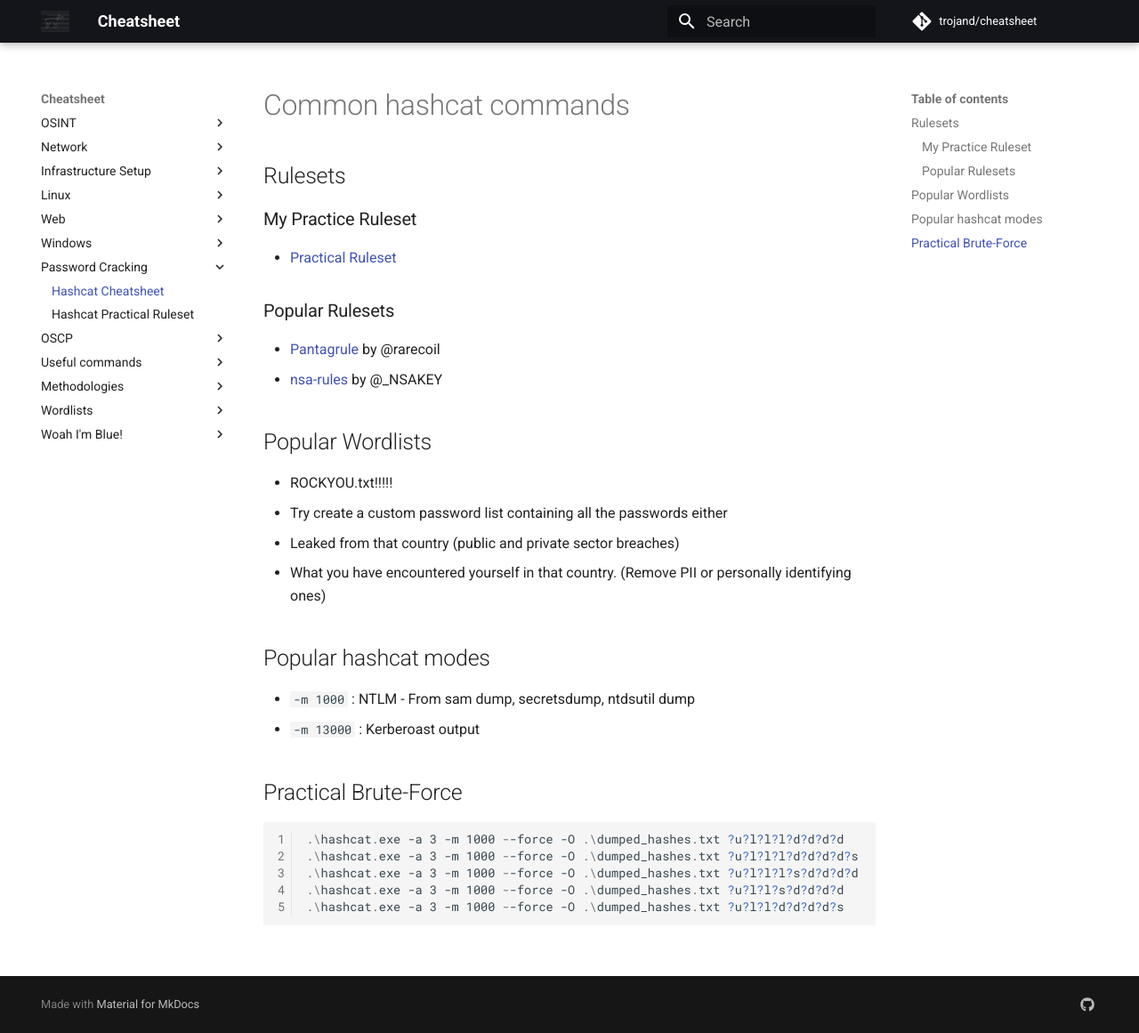
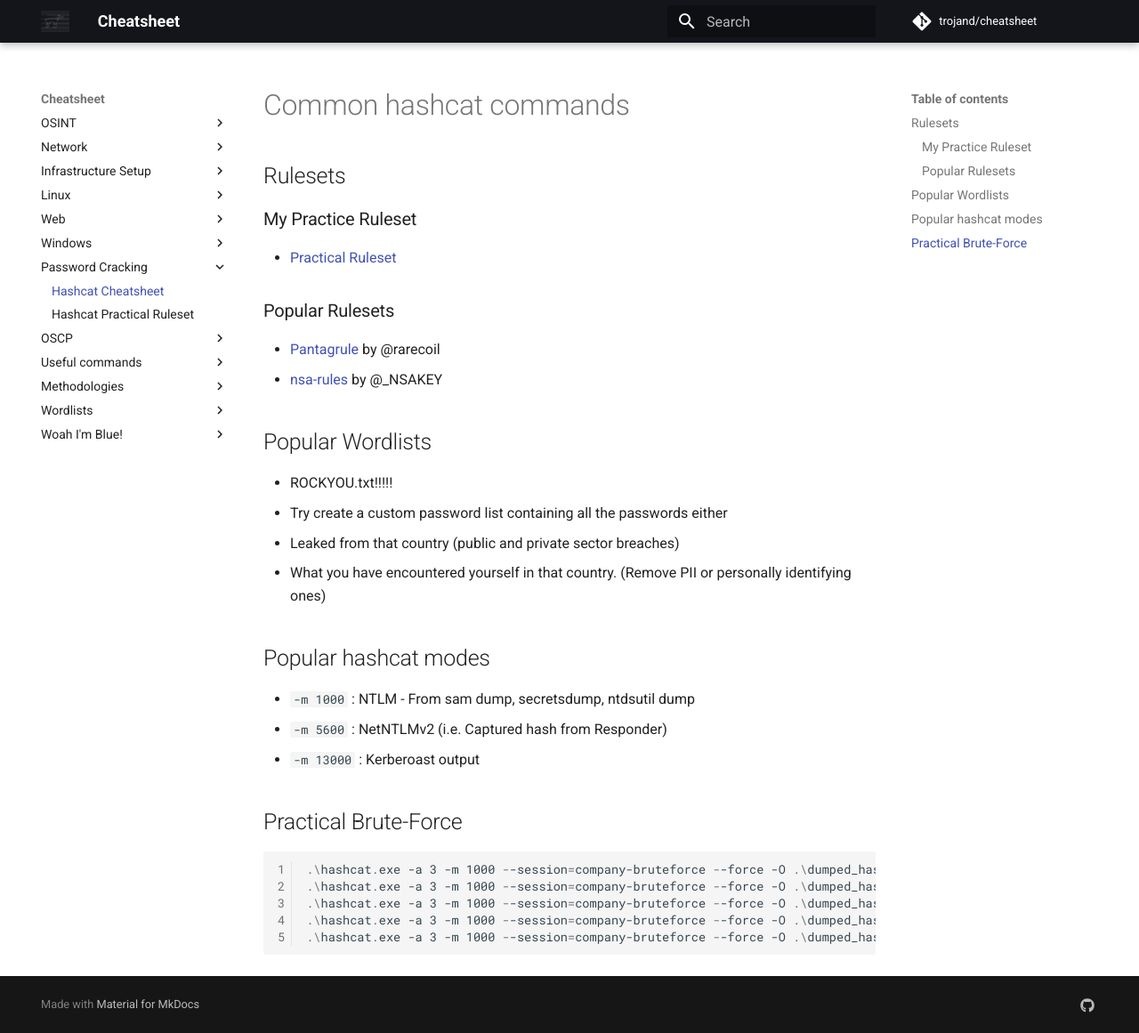
Before and after one commit to trojand/cheatsheet, an MkDocs documentation site: the page built from docs/Password_Cracking/Hashcat_general_cheatsheet.md, in a window 1280 px wide and 1161 px high. Shown: the whole window at 89% size. Built offline with MkDocs 1.6.1 and Material for MkDocs 9.7.7, drawn with Linux system fonts in a browser that asks for light colours; comment, search, counter and statistics services are not loaded.

Commit message:
Update Hashcat_general_cheatsheet.md

````diff
--- a/docs/Password_Cracking/Hashcat_general_cheatsheet.md
+++ b/docs/Password_Cracking/Hashcat_general_cheatsheet.md
@@ -16,14 +16,15 @@
 
 ## Popular hashcat modes
 * `-m 1000`  : NTLM - From sam dump, secretsdump, ntdsutil dump
+* `-m 5600` : NetNTLMv2 (i.e. Captured hash from Responder)
 * `-m 13000` : Kerberoast output
 
 
 ## Practical Brute-Force
 ```powershell
-.\hashcat.exe -a 3 -m 1000 --force -O .\dumped_hashes.txt ?u?l?l?l?d?d?d?d
-.\hashcat.exe -a 3 -m 1000 --force -O .\dumped_hashes.txt ?u?l?l?l?d?d?d?d?s
-.\hashcat.exe -a 3 -m 1000 --force -O .\dumped_hashes.txt ?u?l?l?l?s?d?d?d?d
-.\hashcat.exe -a 3 -m 1000 --force -O .\dumped_hashes.txt ?u?l?l?s?d?d?d?d
-.\hashcat.exe -a 3 -m 1000 --force -O .\dumped_hashes.txt ?u?l?l?d?d?d?d?s
+.\hashcat.exe -a 3 -m 1000 --session=company-bruteforce --force -O .\dumped_hashes.txt ?u?l?l?l?d?d?d?d
+.\hashcat.exe -a 3 -m 1000 --session=company-bruteforce --force -O .\dumped_hashes.txt ?u?l?l?l?d?d?d?d?s
+.\hashcat.exe -a 3 -m 1000 --session=company-bruteforce --force -O .\dumped_hashes.txt ?u?l?l?l?s?d?d?d?d
+.\hashcat.exe -a 3 -m 1000 --session=company-bruteforce --force -O .\dumped_hashes.txt ?u?l?l?s?d?d?d?d
+.\hashcat.exe -a 3 -m 1000 --session=company-bruteforce --force -O .\dumped_hashes.txt ?u?l?l?d?d?d?d?s
 ```
````
